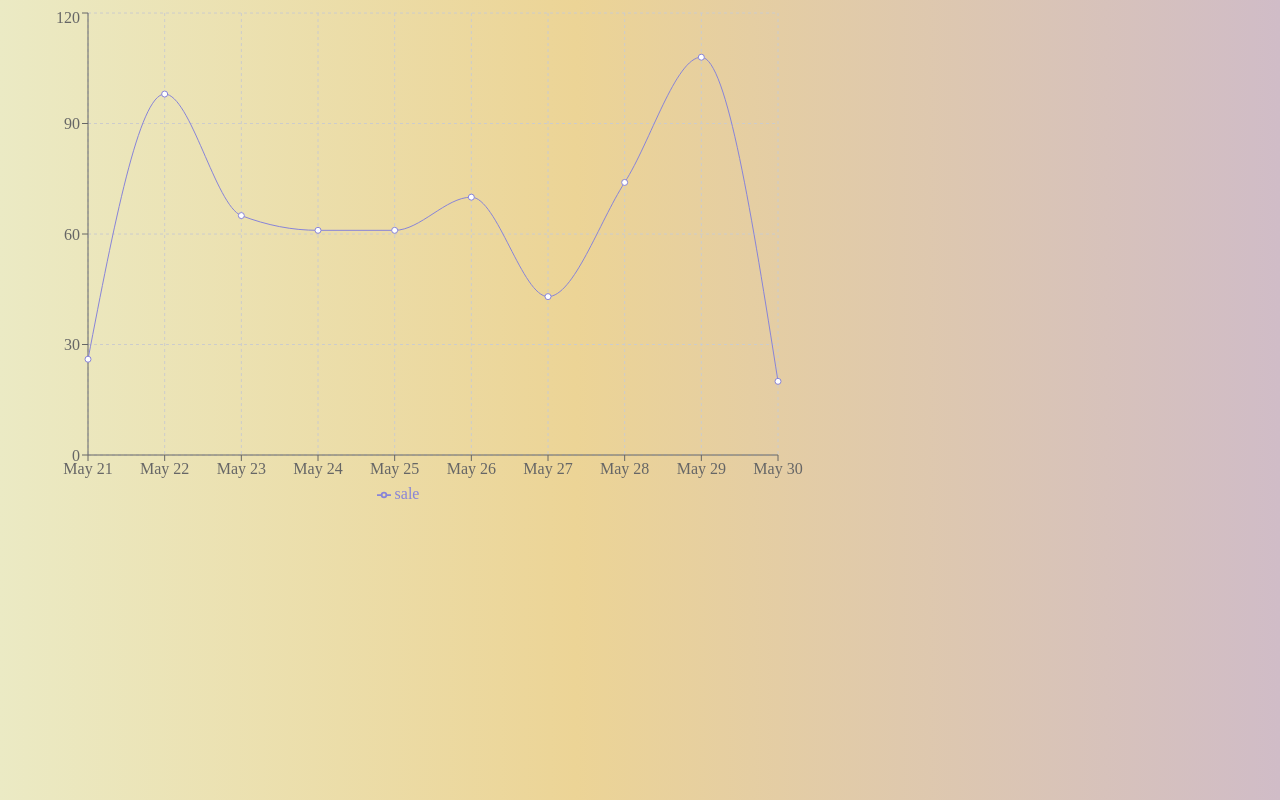
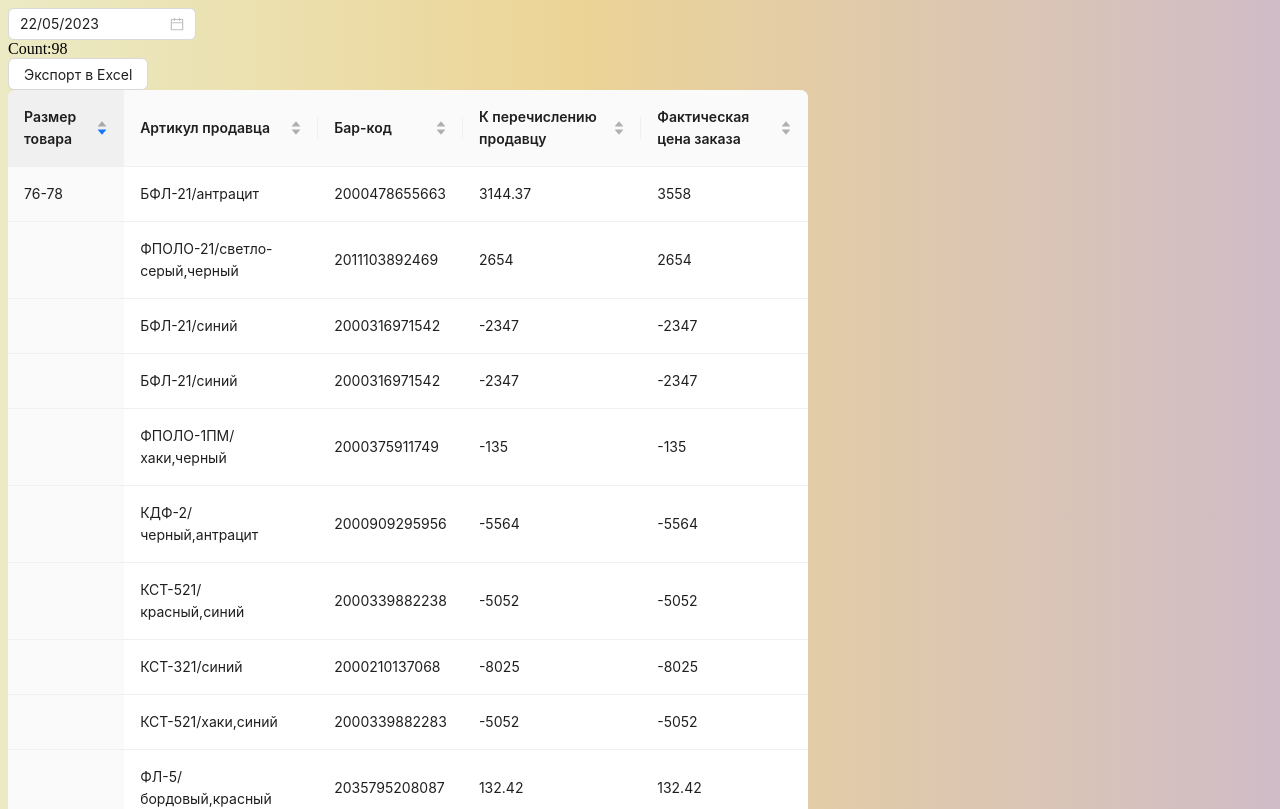
Before and after one commit to Aleks164/hanster_stat, a React app: page / in a window 1280 px wide. Shown: the top 809 px of the page. Built offline with nearby package versions, Linux system fonts and the light colour scheme.

Commit message:
add export to excel button on client page

```diff
--- a/package.json
+++ b/package.json
@@ -65,6 +65,7 @@
     "node-fetch": "^3.3.1",
     "react": "^18.2.0",
     "react-dom": "^18.2.0",
-    "recharts": "^2.6.2"
+    "recharts": "^2.6.2",
+    "xlsx": "https://cdn.sheetjs.com/xlsx-0.19.3/xlsx-0.19.3.tgz"
   }
 }
--- a/src/App.tsx
+++ b/src/App.tsx
@@ -8,7 +8,7 @@ import ListOfItems from "./components/ListOfItems";
 function App() {
   return (
     <div style={{ width: 800, height: 500 }}>
-      {/* <ListOfItems /> */}
+      <ListOfItems />
       {/* <Sales /> */}
       <Diagram />
       {/* <Sales /> */}
--- a/src/components/Diagram.tsx
+++ b/src/components/Diagram.tsx
@@ -1,57 +1,7 @@
 import React, { PureComponent } from 'react';
 import { SalesItem } from "@/api";
+import { LineChart, Line, XAxis, YAxis, CartesianGrid, Tooltip, Legend, ResponsiveContainer } from 'recharts';
 import data from "@/data/sales.json";
-import { LineChart, Line, XAxis, YAxis, CartesianGrid, Tooltip, Legend, ResponsiveContainer } from 'recharts';
-
-// const data = [
-//   {
-//     name: 'Page A',
-//     uv: 4000,
-//     pv: 2400,
-//     amt: 2400,
-//   },
-//   {
-//     name: 'Page B',
-//     uv: 3000,
-//     pv: 1398,
-//     amt: 2210,
-//   },
-//   {
-//     name: 'Page C',
-//     uv: 2000,
-//     pv: 9800,
-//     amt: 2290,
-//   },
-//   {
-//     name: 'Page D',
-//     uv: 2780,
-//     pv: 3908,
-//     amt: 2000,
-//   },
-//   {
-//     name: 'Page E',
-//     uv: 1890,
-//     pv: 4800,
-//     amt: 2181,
-//   },
-//   {
-//     name: 'Page F',
-//     uv: 2390,
-//     pv: 3800,
-//     amt: 2500,
-//   },
-//   {
-//     name: 'Page G',
-//     uv: 3490,
-//     pv: 4300,
-//     amt: 2100,
-//   },
-// ];
-
-function getDiagramItem(saleItem: SalesItem) {
-  const { date, } = saleItem;
-  return {}
-}
 
 export default class Example extends PureComponent {
   constructor(props: {} | Readonly<{}>) {
@@ -69,8 +19,6 @@ export default class Example extends PureComponent {
       if (quantityByDate[keyTemplate]) quantityByDate[keyTemplate]++;
       else quantityByDate[keyTemplate] = 1;
       const salesByDate = [];
-      console.log(quantityByDate);
-
       for (const date in quantityByDate) {
         salesByDate.push({
           name: date,
@@ -103,7 +51,7 @@ export default class Example extends PureComponent {
           <YAxis />
           <Tooltip />
           <Legend />
-          <Line type="monotone" dataKey="sale" stroke="#8884d8" activeDot={{ r: 8 }} />
+          <Line type="monotone" dataKey="sale" name='Продажи' stroke="#8884d8" activeDot={{ r: 8 }} />
           {/* <Line type="monotone" dataKey="uv" stroke="#82ca9d" />
           <Line type="monotone" dataKey="amt" stroke="#ff0042" /> */}
         </LineChart>
--- /dev/null
+++ b/src/components/ExcelImporter.tsx
@@ -0,0 +1,26 @@
+import React from "react"
+import { Button } from "antd"
+import { read, writeFileXLSX } from "xlsx";
+
+const ExcelImporter = ({ data }: { data: Record<string, any>[] }) => {
+
+    function exportHandler() {
+        const worksheet = XLSX.utils.json_to_sheet(data);
+        const workbook = XLSX.utils.book_new();
+        XLSX.utils.book_append_sheet(workbook, worksheet, "Dates");
+
+        /* fix headers */
+        // XLSX.utils.sheet_add_aoa(worksheet, [["Name", "Birthday"]], { origin: "A1" });
+
+        /* calculate column width */
+        // const max_width = rows.reduce((w, r) => Math.max(w, r.name.length), 10);
+        // worksheet["!cols"] = [{ wch: max_width }];
+
+        /* create an XLSX file and try to save to Presidents.xlsx */
+        XLSX.writeFile(workbook, "Presidents.xlsx", { compression: true });
+    }
+
+    return <Button onClick={exportHandler}>Экспорт в Excel</Button>
+}
+
+export default ExcelImporter;
--- a/src/components/ListOfItems.tsx
+++ b/src/components/ListOfItems.tsx
@@ -3,6 +3,7 @@ import dayjs from "dayjs";
 import { SalesItem } from "@/api";
 import data from "@/data/sales.json";
 import { DatePicker, Table } from "antd";
+import ExcelImporter from "./ExcelImporter";
 
 const dateFormat = "DD/MM/YYYY";
 const columns = [{
@@ -54,7 +55,6 @@ function ListOfItems() {
   return (
     <div>
       <DatePicker
-        // defaultValue={dayjs("22/05/2023", dateFormat)}
         onChange={(date, string) => {
           setSelectedDate(string);
         }}
@@ -62,6 +62,7 @@ function ListOfItems() {
         format={dateFormat}
       />
       <div>Count:{itemsList.length}</div>
+      <ExcelImporter data={itemsList} />
       <Table dataSource={itemsList} columns={columns} />
     </div>
   );
--- /dev/null
+++ b/src/components/titlesEnums.ts
@@ -0,0 +1,3 @@
+export enum titles {
+
+}
--- a/src/index.html
+++ b/src/index.html
@@ -9,6 +9,8 @@ background: linear-gradient(90deg, rgba(235,234,196,1) 0%, rgba(236,212,150,1) 4
   <meta name="viewport" content="width=device-width, initial-scale=1.0" />
   <link rel="stylesheet" href="https://fonts.googleapis.com/css?family=Roboto:300,400,500,700&display=swap" />
   <link rel="stylesheet" href="https://fonts.googleapis.com/icon?family=Material+Icons" />
+  <script src="https://cdn.sheetjs.com/xlsx-0.19.3/package/dist/shim.min.js"></script>
+  <script src="https://cdn.sheetjs.com/xlsx-0.19.3/package/dist/xlsx.full.min.js"></script>
   <title>WB</title>
 </head>
 
```
Also changed, not shown: 1 other file (tests, documents, lock files or other folders).
